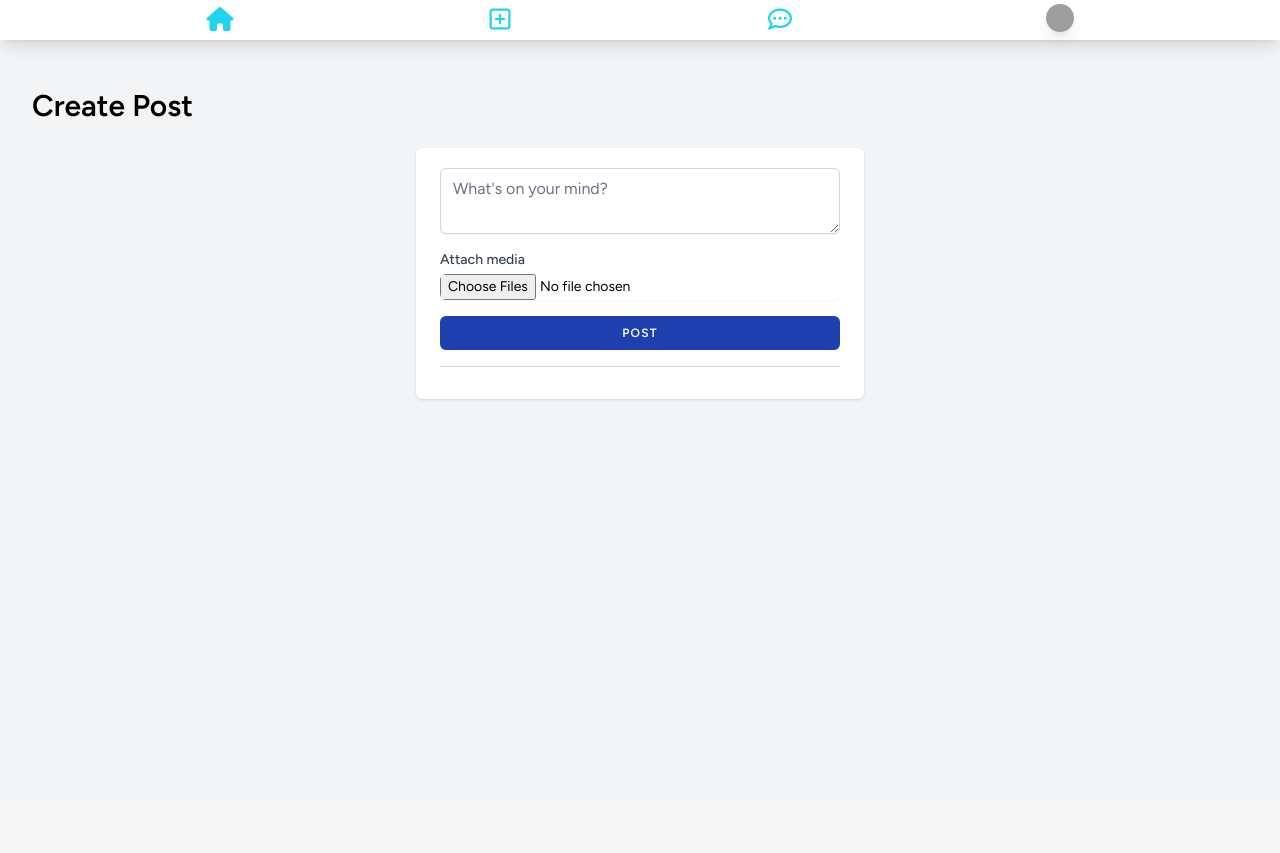
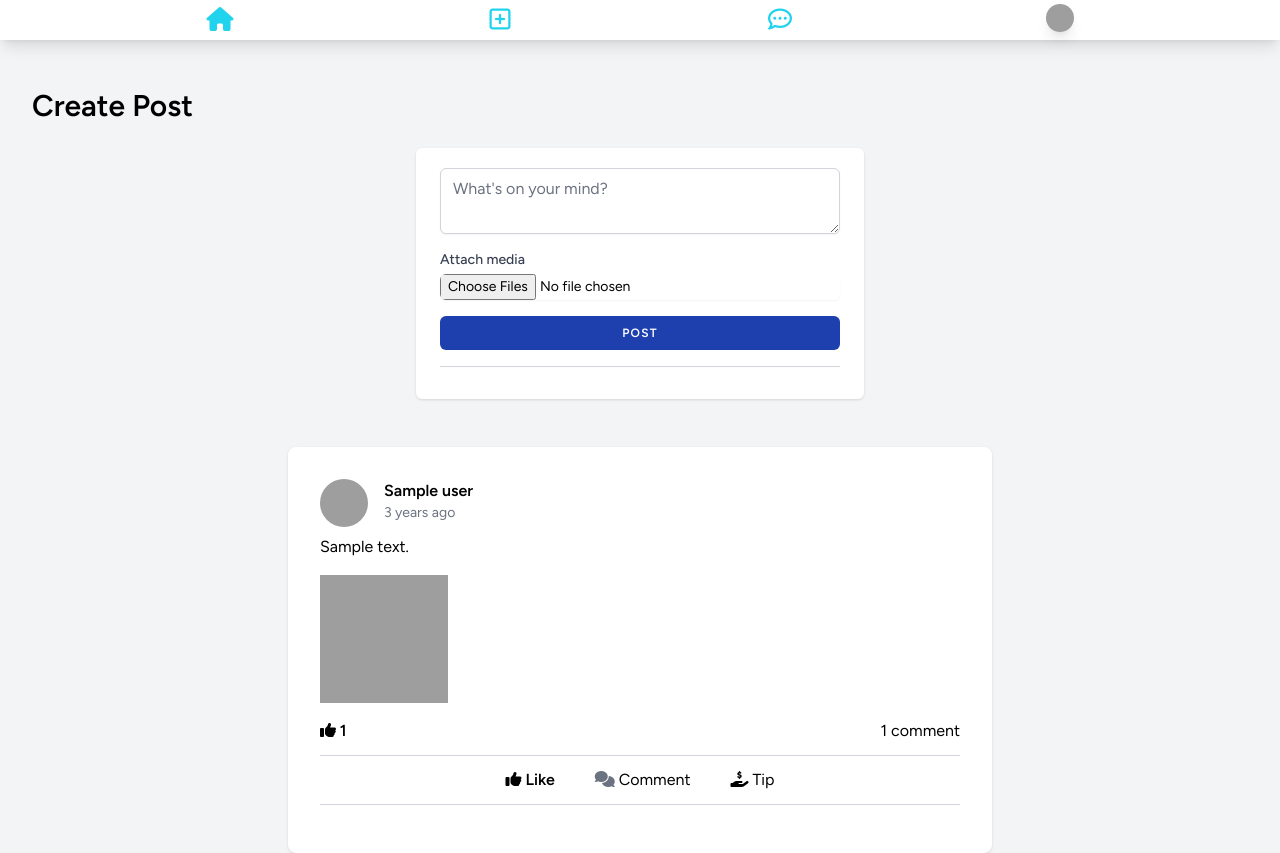
Before and after one commit to johncarlo2020/onairflow, a Laravel app: template resources/views/dashboard.blade.php in a window 1280 px wide. Before the commit the page ends 800 px from the top, so only its background shows below. Run offline with Laravel 10, Linux system fonts and the light colour scheme; the template is opened without the code that fills it: most values are stand-ins (such as "Sample title", 1, 10 or a date in 2020); style sheets or scripts are compiled from the project's sources; some libraries are stand-ins or nearby versions; grey boxes are pictures that could not be loaded.

Commit message:
add comment function

```diff
--- a/resources/views/dashboard.blade.php
+++ b/resources/views/dashboard.blade.php
@@ -37,7 +37,70 @@
 
         </div>
     </div>
-<livewire:posts :posts="$posts" />
+
+    <div class="max-w-3xl mx-auto sm:px-6 lg:px-8 space-y-6">
+    @foreach($posts as $post)
+        <div class="p-4 sm:p-8 bg-white dark:bg-gray-800 shadow sm:rounded-lg">
+            <!-- Post content -->
+            <div class="flex items-start">
+                <img src="https://picsum.photos/48" alt="Profile Image" class="w-12 h-12 rounded-full mr-4">
+                <div class="flex-grow">
+                    <h2 class="font-semibold">{{ $post->user->name }}</h2>
+                    <p class="text-gray-500 text-sm">{{ $post->created_at->diffForHumans() }}</p>
+                </div>
+            </div>
+            <div class="flex items-start">
+                <p class="mt-2">{{ $post->content }}</p>
+            </div>
+            @if ($post->media != null && count($post->media) > 0)
+                <div class="flex items-center mt-4">
+                    @foreach ($post->media as $media)
+                        <img src="{{ asset($media) }}" class="w-32 h-32 mr-4">
+                    @endforeach
+                </div>
+            @endif
+
+            <div class="items-center mt-4">
+                <div class="flex items-center mt-4">
+                    @if ($post->likes_count > 0)
+                    <button class=" text-{{ $post->has_liked ? 'blue' : 'white' }}-500 font-semibold focus:outline-none like-button-{{ $post->id }}" data-post-id="{{ $post->id }}">
+                        <i class="fas fa-thumbs-up"></i>
+                        <span class="" id="likes-count-{{ $post->id }}">
+                            {{$post->likes_count}}
+                        </span>
+                    </button>
+                    @endif
+
+                    <div class="flex-grow"></div>
+                    @if ($post->comments_count > 0) <!-- Add a flex-grow element to push the comment button to the right -->
+                    <button class=" ml-4" data-post-id="{{ $post->id }}">
+                        {{ $post->comments_count }} comment
+                    </button>
+                    @endif
+                </div>
+            </div>
+                <hr class="my-3 border-t border-gray-300">
+                <div class="flex justify-center">
+                    <button class="like-button ml-5 mr-5 text-{{ $post->has_liked ? 'blue' : 'white' }}-500 font-semibold focus:outline-none like-button-{{ $post->id }} mr-4" data-post-id="{{ $post->id }}">
+                        <i class="fas fa-thumbs-up"></i> Like
+                    </button>
+                    <button class="comment-button ml-5 mr-5" data-post-id="{{ $post->id }}">
+                        <i class="fas fa-comments text-gray-500"></i> Comment
+                    </button>
+                    <button class="ml-5 mr-5" data-post-id="{{ $post->id }}">
+                        <i class="fas fa-hand-holding-usd"></i> Tip
+                    </button>
+                </div>
+                <hr class="my-3 border-t border-gray-300">
+
+
+
+            <div class="comments-container mt-4" id="comments-container-{{ $post->id }}"></div>
+
+        </div>
+    @endforeach
+</div>
+
 
 
     @section('scripts')
--- a/resources/views/livewire/posts.blade.php
+++ b/resources/views/livewire/posts.blade.php
@@ -24,8 +24,10 @@
             </div>
             <div class="pb-2 ml-4 info">
                <p class="m-0 font-bold leading-none name">
-                  Anacheri <span class="text-cyan-400"><i class="fa-solid fa-certificate"></i></span> <a
-                     class="text-cyan-400" href="#"><i class="fa-regular fa-pen-to-square"></i></a>
+                  {{ $post->user->name }} <span class="text-cyan-400"><i class="fa-solid fa-certificate"></i></span><a
+                     class="text-cyan-400" href="#"><i class="fa-regular fa-pen-to-square"></i> </a>  {{ $post->created_at->diffForHumans() }}
+
+
                </p>
                <p class="font-semibold leading-none text-cyan-400">
                   @anlleleacheri
@@ -55,9 +57,9 @@
                      <i class="fa-regular fa-heart"></i>
                      <span class="inline-block text-sm"><small id="likes-count-{{ $post->id }}">{{ $post->likes_count }}</small></span>
                   </button>
-                  <button class="p-2 text-slate-800">
+                  <button class="p-2 text-{{ $post->has_comment ? 'blue' : 'slate' }}-500">
                      <i class="fa-regular fa-comments"></i>
-                     <span class="inline-block text-sm"><small>0</small></span>
+                     <span class="inline-block text-sm"><small id="comments-count-{{$post->id}}">{{ $post->comments_count }}</small></span>
                   </button>
                   <button class="p-2 text-slate-800">
                      <i class="fa-solid fa-hand-holding-dollar"></i>
@@ -76,17 +78,16 @@
                </button>
             </div>
          </div>
-         <div class="pt-2 border-t-2 comment-box">
-            <form class="flex items-center w-full gap-3" action="">
-               <textarea class="w-full text-sm text-gray-300 border-none rounded shadow-sm" name="" id="" cols="30"
+         <div class="pt-2 border-t-2 comment-box flex items-center w-full gap-3">
+               <textarea class="w-full comment_content_{{$post->id}} text-sm text-gray-300 border-none rounded shadow-sm" name="" id="" cols="30"
                   rows="2">Add a comment here</textarea>
-               <button class="p-4 text-white rounded shadow-lg w-15 h-15 bg-cyan-600">
+               <button class="p-4 comment_send text-white rounded shadow-lg w-15 h-15 bg-cyan-600" data-id="{{$post->id}}">
                   <i class="fa-solid fa-paper-plane"></i>
                </button>
-            </form>
          </div>
          <!-- comment list block -->
-         <div class="p-3 mb-3 bg-white rounded shadow-sm comment-list">
+         @foreach($post->comment as $key => $comment)
+            <div class="p-3 mb-3 bg-white rounded shadow-sm comment-list">
             <div class="mb-2 comment-item">
                <div class="relative flex items-start">
                   <div class="relative rounded-full border-1 border-cyan-400">
@@ -95,10 +96,10 @@
                   </div>
                   <div class="w-full pb-2 mt-2 ml-4 info">
                      <p class="m-0 font-bold leading-none name">
-                        Anacheri  <small class="font-thin text-gray-400">a few seconds ago</small>
+                        {{$comment->user->name}}  <small class="font-thin text-gray-400">{{ $comment->created_at->diffForHumans() }}</small>
                      </p>
                      <p class="mt-2 text-sm font-thin text-black">
-                        Lorem ipsum dolor sit amet consectetur adipisicing elit. Sit, ipsa!
+                        {{$comment->content}}
                      </p>
                      <div class="mt-3 buttons">
                         <button class="text-sm text-gray-400">
@@ -108,11 +109,11 @@
                            Reply
                         </button>
                      </div>
-                     <button class="mt-2 text-sm hide-coments text-cyan-400">
+                     {{-- <button class="mt-2 text-sm hide-coments text-cyan-400">
                         <i class="fa-solid fa-caret-down"></i> <span>Hide</span> reply
-                     </button>
+                     </button> --}}
                      <!-- reply list block -->
-                     <div class="reply-list">
+                     {{-- <div class="reply-list">
                         <div class="mb-2 comment-item">
                            <div class="relative flex items-start">
                               <div class="relative rounded-full border-1 border-cyan-400">
@@ -133,14 +134,14 @@
                                  </div>
                               </div>
                            </div>
-                     </div>
-                     <div class="flex items-center gap-2">
+                     </div> --}}
+                     {{-- <div class="flex items-center gap-2">
                         <textarea class="w-full mt-1 text-sm text-gray-400 border-none rounded shadow-sm bg-cyan-50" name="" id="" cols="30"
                         rows="2">Add a comment here</textarea>
                         <button class="h-10 px-2 text-sm text-gray-400 bg-white border-2 border-gray-200 rounded shadow-sm">
                            Reply
                         </button>
-                     </div>
+                     </div> --}}
                   </div>
                   <button class="absolute top-0 right-2">
                      <i class="fa-solid fa-ellipsis"></i>
@@ -148,6 +149,8 @@
                </div>
             </div>
          </div>
+         @endforeach
+
       </div>
       <!-- hide this if comment is empty -->
       <div class="p-3 text-sm text-center text-gray-400 bg-white rounded no-commnet">
--- a/routes/web.php
+++ b/routes/web.php
@@ -38,12 +38,13 @@ Route::middleware('auth')->group(function () {
     Route::post('/posts', [PostController::class, 'store'])->name('posts.store'); // Store new post
     Route::get('/posts/{id}', 'PostController@show')->name('posts.show'); // Show single post
     Route::get('/posts/{id}/edit', 'PostController@edit')->name('posts.edit'); // Show edit form
+
     Route::put('/posts/{id}', 'PostController@update')->name('posts.update'); // Update post
     Route::delete('/posts/{id}', 'PostController@destroy')->name('posts.destroy'); // Delete post
     Route::post('/like/{postId}', [PostController::class, 'likePost'])->name('likePost');
 
     Route::get('/posts/{post}/comments', [CommentController::class, 'index'])->name('comments.index');
-    Route::post('/posts/{post}/comments', [CommentController::class, ' store'])->name('comments.store');
+    Route::post('/posts/{post}/comments', [CommentController::class, 'store'])->name('comments.store');
 });
 
 require __DIR__.'/auth.php';
```
Also changed, not shown: app/Events/CommentEvent.php (added, +47 -0 lines), app/Http/Controllers/CommentController.php (+8 -1 lines), app/Http/Controllers/ProfileController.php (+14 -0 lines), resources/views/profile/index.blade.php (+32 -0 lines).
